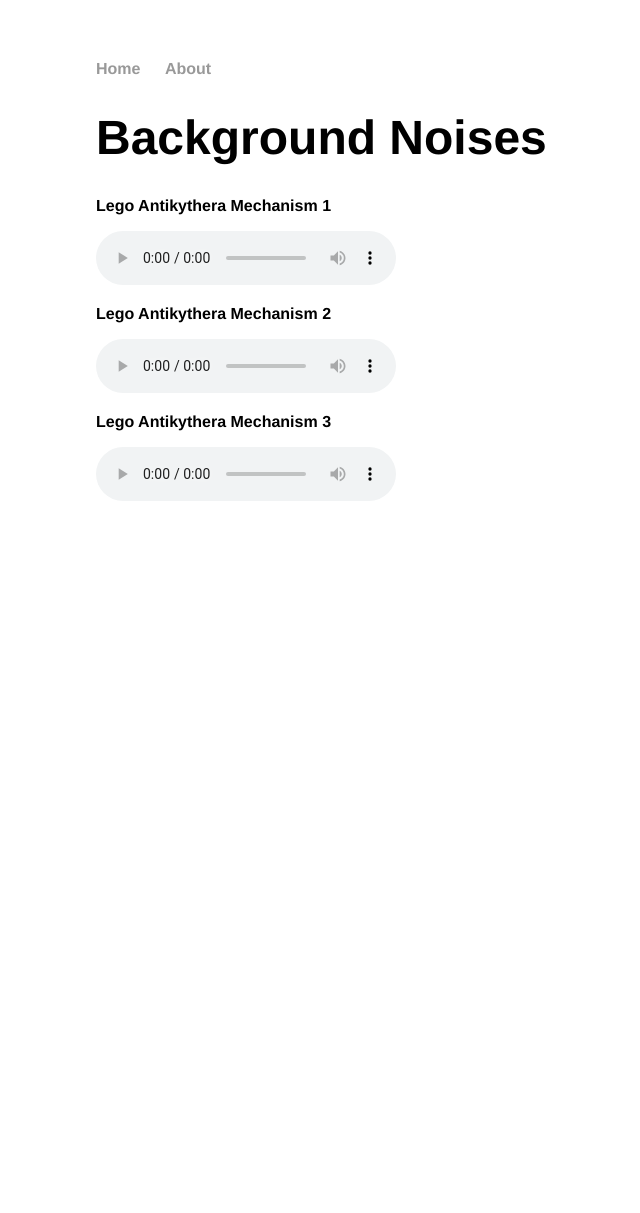
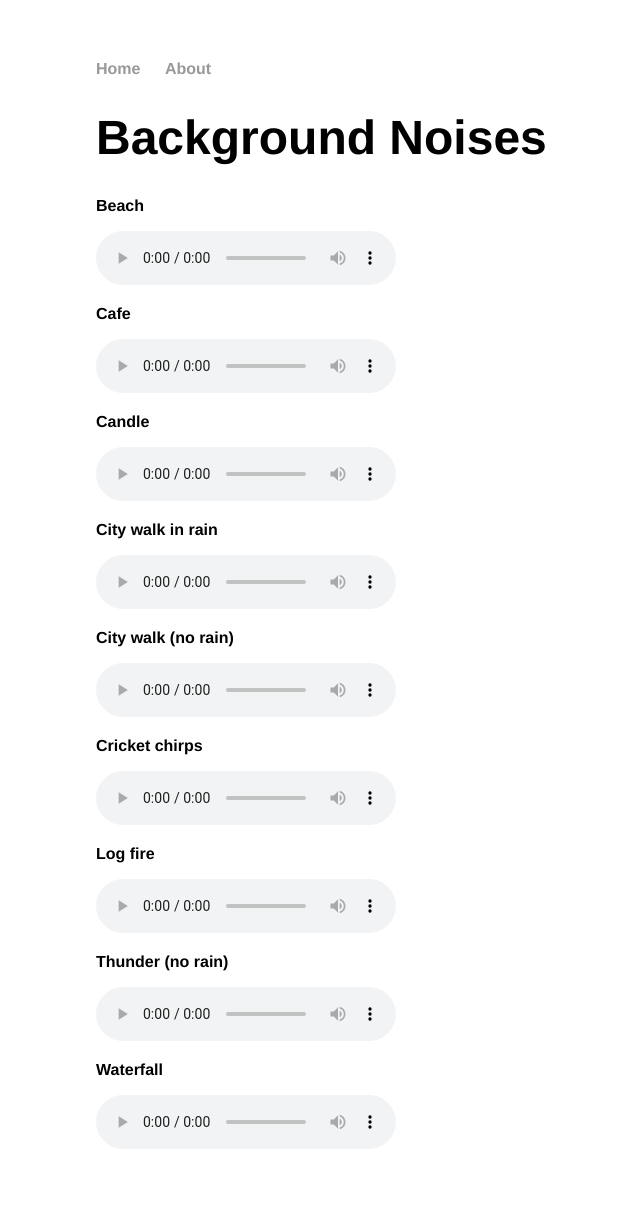
Before and after one commit to AndrewElms/AndrewElms.github.io, a Jekyll site: the page index.html, which Jekyll copies as it is, in a window 1280 px wide. Shown: the whole page, without its empty margins (96-736 px from the left). Built offline with Jekyll 4.4.1, drawn with Linux system fonts in a browser that asks for light colours; before the commit the page ends 900 px from its top, so only the background shows below that.

Commit message:
Added sound files and defaulted volume to 20%

```diff
--- a/index.html
+++ b/index.html
@@ -16,18 +16,51 @@
 			<div class="blurb">
                 <h1>Background Noises</h1>
                 <div>
-                    <h3>Lego Antikythera Mechanism 1</h3>
-                    <audio controls loop src="Lego Antikythera Mechanism.mp3" />
+                    <h3>Beach</h3>
+                    <audio controls loop src="./sounds/Beach_Short.mp3" />
                 </div>
                 <div>
-                    <h3>Lego Antikythera Mechanism 2</h3>
-                    <audio controls loop src="Lego Antikythera Mechanism.mp3" />
+                    <h3>Cafe</h3>
+                    <audio id="audioControl1" controls loop src="./sounds/Cafe_Short.mp3" />
                 </div>
                 <div>
-                    <h3>Lego Antikythera Mechanism 3</h3>
-                    <audio controls loop src="Lego Antikythera Mechanism.mp3" />
-                </div>
+                    <h3>Candle</h3>
+                    <audio controls loop src="./sounds/Candle_Shortmp3.mp3" />
+				</div>
+                <div>
+                    <h3>City walk in rain</h3>
+                    <audio controls loop src="./sounds/CityWalk_In_Rain_Short.mp3" />
+				</div>
+                <div>
+                    <h3>City walk (no rain)</h3>
+                    <audio controls loop src="./sounds/CityWalk_Short.mp3" />
+				</div>
+                <div>
+                    <h3>Cricket chirps</h3>
+                    <audio controls loop src="./sounds/Cricket_Short.mp3" />
+				</div>
+                <div>
+                    <h3>Log fire</h3>
+                    <audio controls loop src="./sounds/Log_fire_Short.mp3" />
+				</div>
+                <div>
+                    <h3>Thunder (no rain)</h3>
+                    <audio controls loop src="./sounds/Thunder_no_rain_short.mp3" />
+				</div>
+				<div>
+                    <h3>Waterfall</h3>
+                    <audio controls loop src="./sounds/Waterfall_Short.mp3" />
+				</div>
 			</div><!-- /.blurb -->
 		</div><!-- /.container -->
+
+
+		<script type="text/javascript">
+			var audioTagCollection = document.getElementsByTagName("audio");
+			var i;
+			for (i = 0; i < audioTagCollection.length; i++) {
+				audioTagCollection[i].volume = 0.2;
+			}
+		</script>
 	</body>
 </html>
```
Also changed, not shown: 10 other files.
